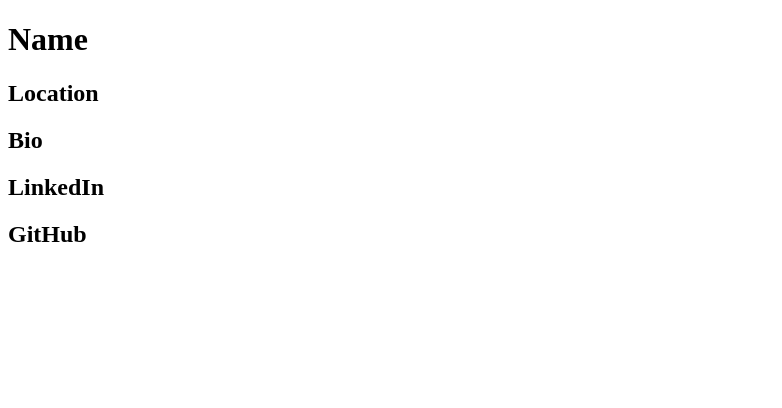
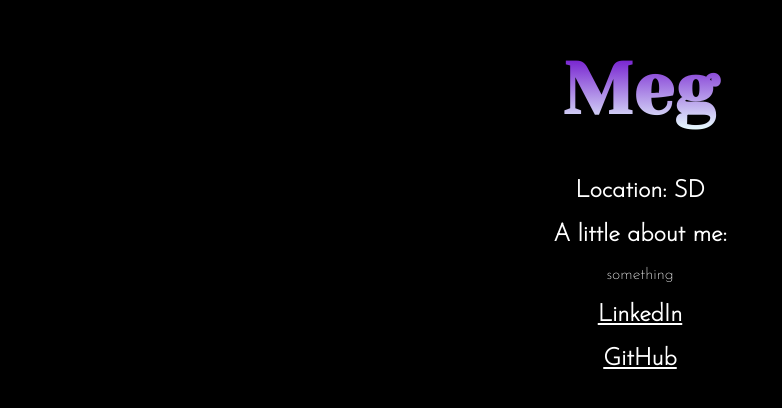
Before and after one commit to megellman/portfolio-generator, a website: page index.html in a window 1280 px wide. Shown: the whole page, without its empty margins (0-782 px from the left). Drawn offline with Linux system fonts and the light colour scheme; files that its build step writes are made by us from their sources.

Commit message:
added styling

```diff
--- a/assets/script.js
+++ b/assets/script.js
@@ -29,20 +29,29 @@
 });
 
 function createPort(response){
-fs.writeFile('index2.html', `<!DOCTYPE html>
+fs.writeFile('index.html', `<!DOCTYPE html>
 <html lang="en">
 <head>
     <meta charset="UTF-8">
     <meta http-equiv="X-UA-Compatible" content="IE=edge">
     <meta name="viewport" content="width=device-width, initial-scale=1.0">
     <title>Portfolio</title>
+    <link rel="stylesheet" href="style.css">
+    <link rel="preconnect" href="https://fonts.googleapis.com">
+<link rel="preconnect" href="https://fonts.gstatic.com" crossorigin>
+<link href="https://fonts.googleapis.com/css2?family=Josefin+Sans:ital,wght@0,100;0,200;1,100;1,200&family=Yeseva+One&display=swap" rel="stylesheet">
 </head>
 <body>
     <h1 id="name">${response.name}</h1>
-    <h2 id="location">${response.location}</h2>
-    <h2 id="bio">${response.bio}</h2>
-    <h2 id="linkedin">${response.linkedIn}</h2>
-    <h2 id="github">${response.github}</h2>
+    <h2 id="location">Location: ${response.location}</h2>
+    <h2 id="bio">A little about me:</h2>
+    <p>${response.bio}</p>
+    <a href="${response.linkedIn}">
+        <h2 id="linkedin">LinkedIn</h2>
+    </a>
+    <a href="${response.github}">
+        <h2 id="github">GitHub</h2>
+    </a>
 </body>
 </html>`, function(err){
     if(err){
--- a/assets/style.css
+++ b/assets/style.css
@@ -0,0 +1,18 @@
+:root{
+    --header:'Yeseva One', cursive;
+    --body:  'Josefin Sans', sans-serif;
+}
+
+*{
+    background-color: black;
+    color: white;
+    text-align: center;
+    font-family: var(--body);
+}
+#name{
+    font-size: 72px;
+    background: -webkit-linear-gradient(rgb(101, 0, 201), rgb(234, 255, 255));
+    -webkit-background-clip: text;
+    -webkit-text-fill-color: transparent;
+    font-family: var(--header);
+}
--- a/index.html
+++ b/index.html
@@ -5,12 +5,21 @@
     <meta http-equiv="X-UA-Compatible" content="IE=edge">
     <meta name="viewport" content="width=device-width, initial-scale=1.0">
     <title>Portfolio</title>
+    <link rel="stylesheet" href="style.css">
+    <link rel="preconnect" href="https://fonts.googleapis.com">
+<link rel="preconnect" href="https://fonts.gstatic.com" crossorigin>
+<link href="https://fonts.googleapis.com/css2?family=Josefin+Sans:ital,wght@0,100;0,200;1,100;1,200&family=Yeseva+One&display=swap" rel="stylesheet">
 </head>
 <body>
-    <h1 id="name">Name</h1>
-    <h2 id="location">Location</h2>
-    <h2 id="bio">Bio</h2>
-    <h2 id="linkedin">LinkedIn</h2>
-    <h2 id="github">GitHub</h2>
+    <h1 id="name">Meg</h1>
+    <h2 id="location">Location: SD</h2>
+    <h2 id="bio">A little about me:</h2>
+    <p>something</p>
+    <a href="fsdjksd">
+        <h2 id="linkedin">LinkedIn</h2>
+    </a>
+    <a href="fdjsklfs">
+        <h2 id="github">GitHub</h2>
+    </a>
 </body>
 </html>
```
Also changed, not shown: index2.html (deleted, +0 -16 lines).
